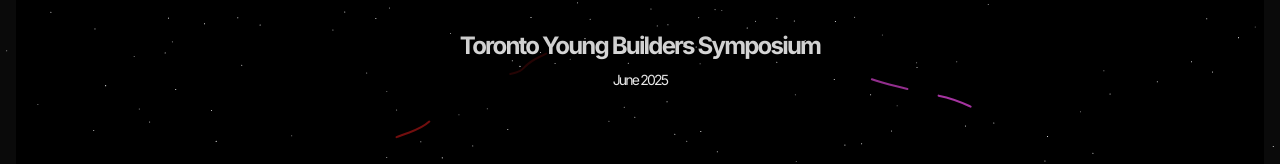
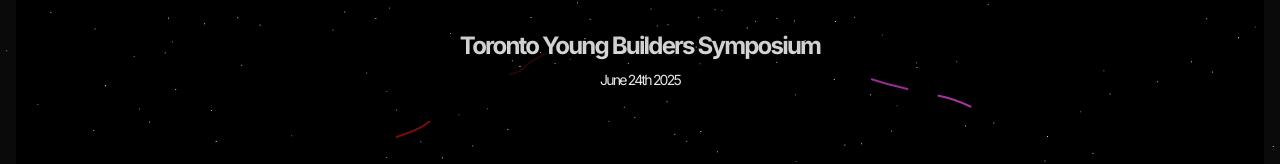
Before and after one commit to Adam-Omarali/astra-website, a Next.js app: page / in a window 1280 px wide. Shown: the part 400-564 px from the top of the page. Built offline with nearby package versions, Linux system fonts and the light colour scheme.

Commit message:
set date

```diff
--- a/src/app/page.tsx
+++ b/src/app/page.tsx
@@ -23,7 +23,7 @@ export default function Home() {
                 <span className="text-2xl">
                   Toronto Young Builders Symposium
                 </span>
-                <span className="text-sm font-normal pt-0">June 2025</span>
+                <span className="text-sm font-normal pt-0">June 24th 2025</span>
               </div>
             </h2>
 
```
